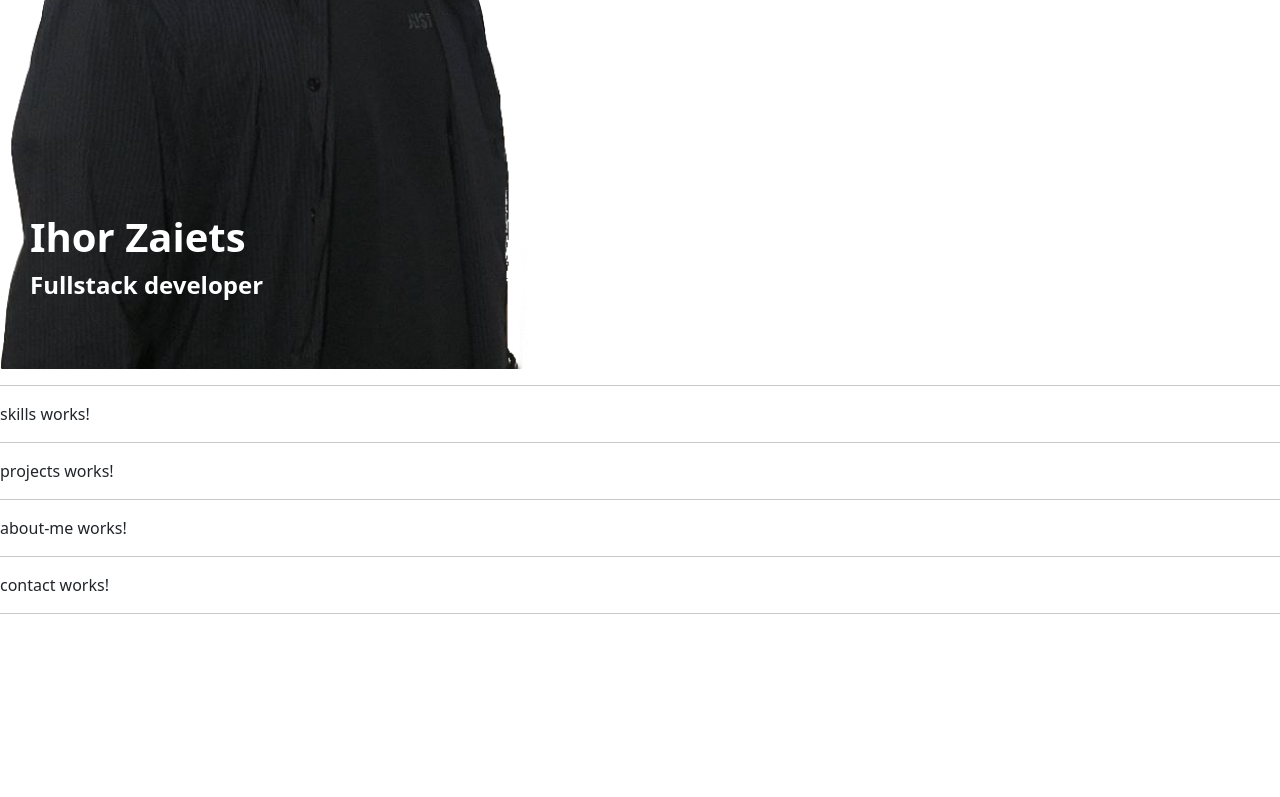
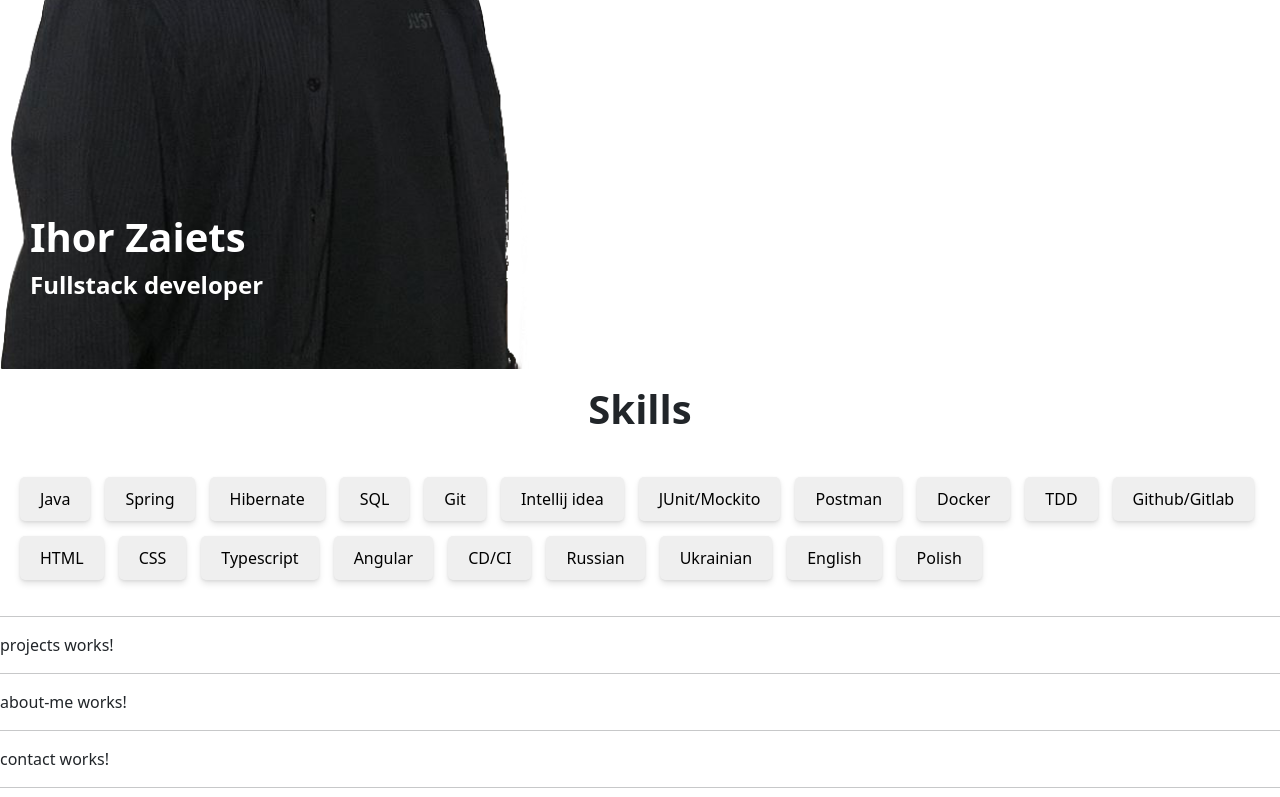
Before and after one commit to Ihor-Zaiets/zaietsWebsite, an Angular app: page / in a window 1280 px wide. Shown: the part 431-1228 px from the top of the page. Before the commit the page ends 1061 px from the top, so only its background shows below. Built offline with nearby package versions, Linux system fonts and the light colour scheme.

Commit message:
create skills page

```diff
--- a/src/app/home/home.component.html
+++ b/src/app/home/home.component.html
@@ -1,5 +1,4 @@
 <app-landing-page></app-landing-page>
-<hr>
 <app-skills></app-skills>
 <hr>
 <app-projects></app-projects>
--- a/src/app/home/skills/skills.component.html
+++ b/src/app/home/skills/skills.component.html
@@ -1 +1,25 @@
-<p>skills works!</p>
+<div class="skill-page">
+  <h1>Skills</h1>
+  <div class="button-container">
+    <app-button class="skill-button" label="Java"></app-button>
+    <app-button class="skill-button" label="Spring"></app-button>
+    <app-button class="skill-button" label="Hibernate"></app-button>
+    <app-button class="skill-button" label="SQL"></app-button>
+    <app-button class="skill-button" label="Git"></app-button>
+    <app-button class="skill-button" label="Intellij idea"></app-button>
+    <app-button class="skill-button" label="JUnit/Mockito"></app-button>
+    <app-button class="skill-button" label="Postman"></app-button>
+    <app-button class="skill-button" label="Docker"></app-button>
+    <app-button class="skill-button" label="TDD"></app-button>
+    <app-button class="skill-button" label="Github/Gitlab"></app-button>
+    <app-button class="skill-button" label="HTML"></app-button>
+    <app-button class="skill-button" label="CSS"></app-button>
+    <app-button class="skill-button" label="Typescript"></app-button>
+    <app-button class="skill-button" label="Angular"></app-button>
+    <app-button class="skill-button" label="CD/CI"></app-button>
+    <app-button class="skill-button" label="Russian"></app-button>
+    <app-button class="skill-button" label="Ukrainian"></app-button>
+    <app-button class="skill-button" label="English"></app-button>
+    <app-button class="skill-button" label="Polish"></app-button>
+  </div>
+</div>
--- a/src/app/home/skills/skills.component.scss
+++ b/src/app/home/skills/skills.component.scss
@@ -0,0 +1,11 @@
+.skill-page {
+  display: flex;
+  flex-direction: column;
+}
+
+.button-container {
+  display: flex;
+  flex-wrap: wrap;
+  gap: 15px;
+  padding: 20px;
+}
--- a/src/app/home/skills/skills.component.ts
+++ b/src/app/home/skills/skills.component.ts
@@ -1,9 +1,12 @@
 import { Component } from '@angular/core';
+import {SharedModule} from "../../shared/shared.module";
 
 @Component({
   selector: 'app-skills',
   standalone: true,
-  imports: [],
+  imports: [
+    SharedModule
+  ],
   templateUrl: './skills.component.html',
   styleUrl: './skills.component.scss'
 })
--- a/src/styles.scss
+++ b/src/styles.scss
@@ -15,6 +15,13 @@ $breakpoint-xxl: 1400px;
 
 .my-container {
   width: 100%;
+}
+
+h1 {
+  text-align: center;
+  padding: 1rem;
+  font-size: 2.5rem;
+  font-weight: 600;
 }
 
 @media (min-width: $breakpoint-sm) {
```
